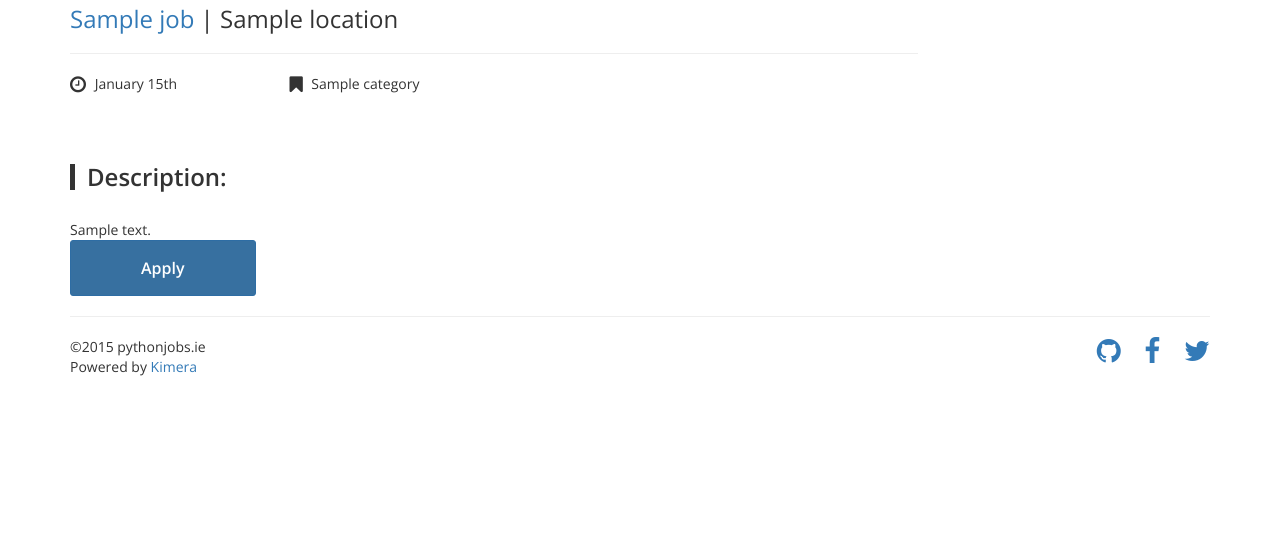
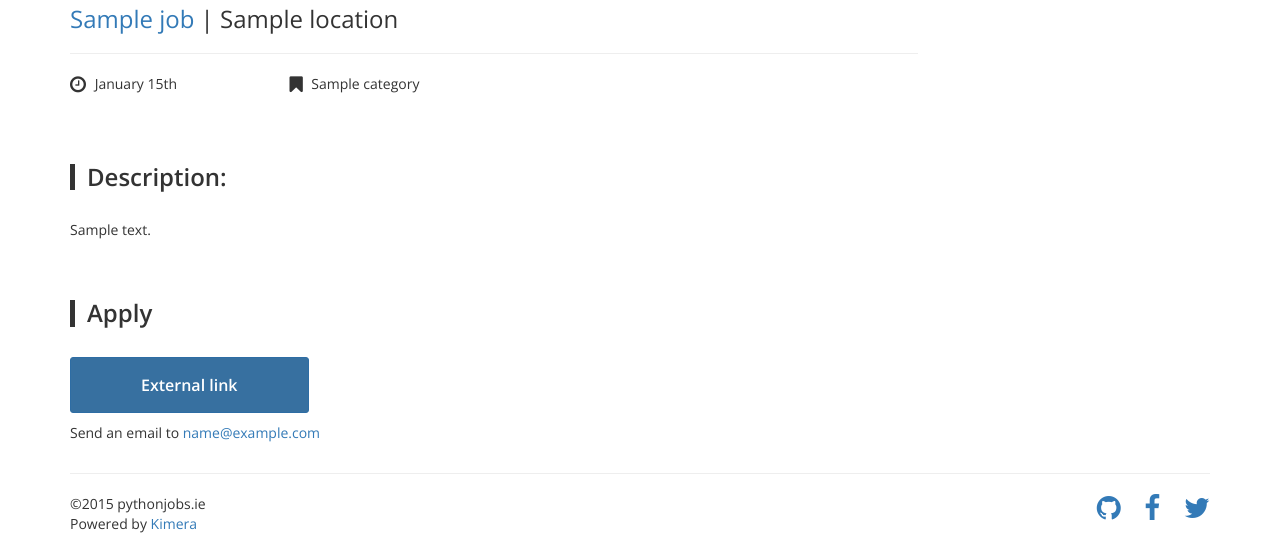
Before and after one commit to kimeraapp/pythonjobs.ie, a Django app: template jobs/templates/show.html in a window 1280 px wide. Shown: the part 468-1012 px from the top of the page. Before the commit the page ends 844 px from the top, so only its background shows below. Run offline with Django 3.2, Linux system fonts and the light colour scheme; the template is opened without the code that fills it: most values are stand-ins (such as "Sample title", 1, 10 or a date in 2020); data that the repository does not hold is empty; parts of the project's set-up code (start-up, migrations or seed data) failed here and were passed over; some libraries are stand-ins or nearby versions; some web fonts are replaced.

Commit message:
changed show template to display email

```diff
--- a/jobs/templates/show.html
+++ b/jobs/templates/show.html
@@ -42,13 +42,17 @@
       </div>
       <h3 class="bold border title">Description:</h3>
       <div class="job-description">{{ job.description|safe }}</div>
+
       <div class="clearfix"></div>
-      {% if job.external_link != '' %}
-        <a class="btn btn-sm btn-primary" href="{{ job.external_link }}" target="_blank">Apply</a>
-      {% else %}
-        <h3 class="bold border title">How to apply</h3>
-        <p>Send an email to <a class="color" href="{{ job.email }}">{{ job.email }}</a></p>
-      {% endif %}
+
+      <h3 class="bold border title">Apply</h3>
+      <p>
+          <a class="btn btn-sm btn-primary" href="{{ job.external_link }}" target="_blank">
+              External link
+          </a>
+      </p>
+      <p>Send an email to <a class="color" href="mailto:{{ job.email }}">{{ job.email }}</a></p>
+
     </div>
   </div>
 </div>
```
